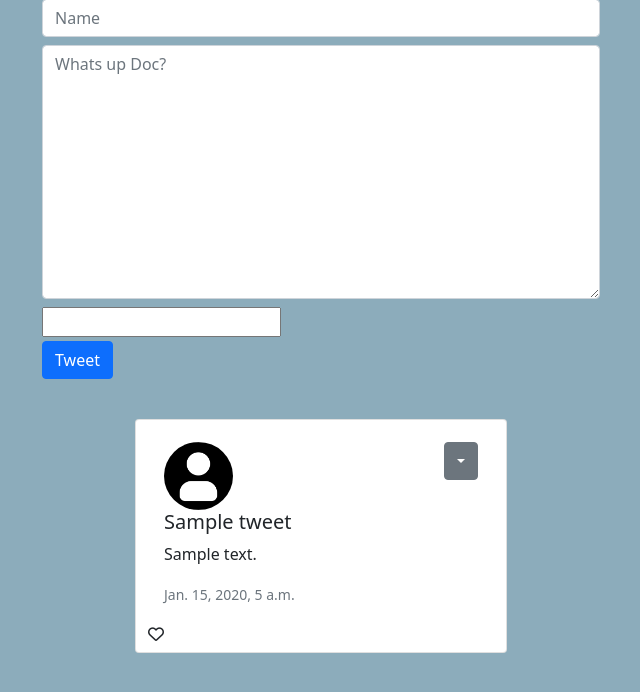
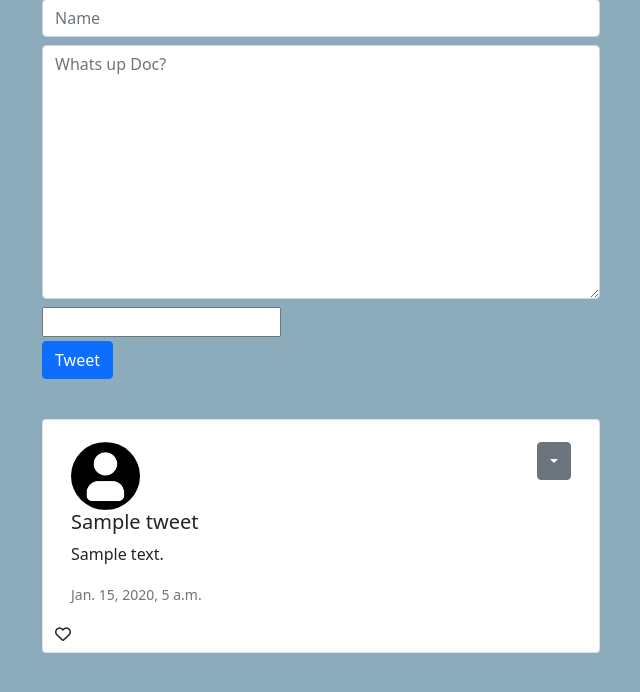
Before and after one commit to reantep/Twitterclone-Reante, a Django app: page / in a window 1280 px wide. Shown: the part 91-783 px from the top of the page, without its empty margins (319-959 px from the left). Run offline with Django 3.2, Linux system fonts and the light colour scheme; tables that the repository leaves empty hold one stand-in row (values such as "Sample post"); some libraries are stand-ins or nearby versions.

Commit message:
fixed template issues,and homepage url issues

```diff
--- a/TwitterClone/sub_twitter/templates/sub_twitter/home.html
+++ b/TwitterClone/sub_twitter/templates/sub_twitter/home.html
@@ -57,7 +57,7 @@
           </div>
         </div>
 
-        <div class="offset-4 col-md-4 span">
+        <div class="offset-3 col-md-6 span">
           {% for tweet in tweets %}
           <div class="card mb-3 mt-3 form-control">
             <div class="card-body">
```
